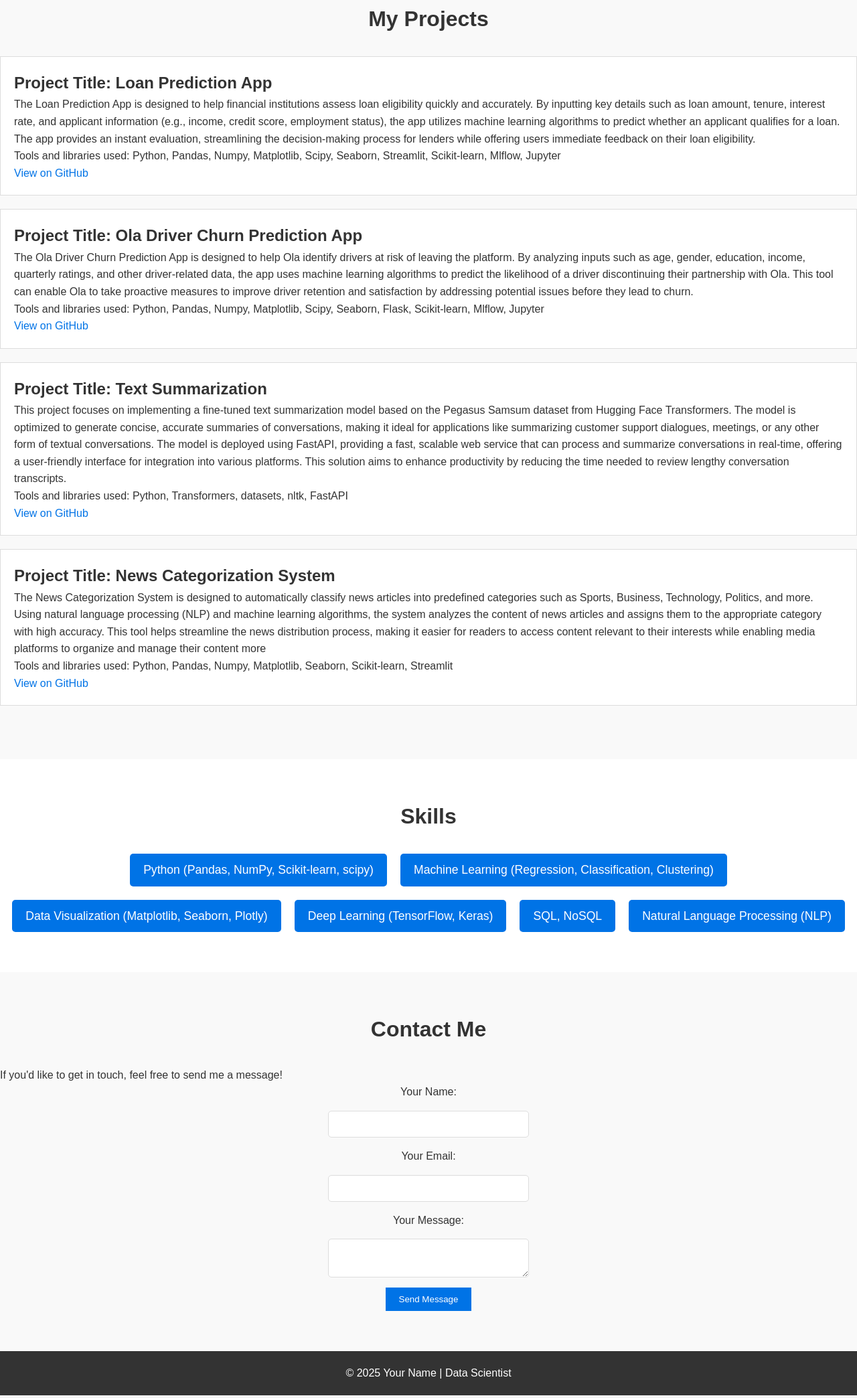
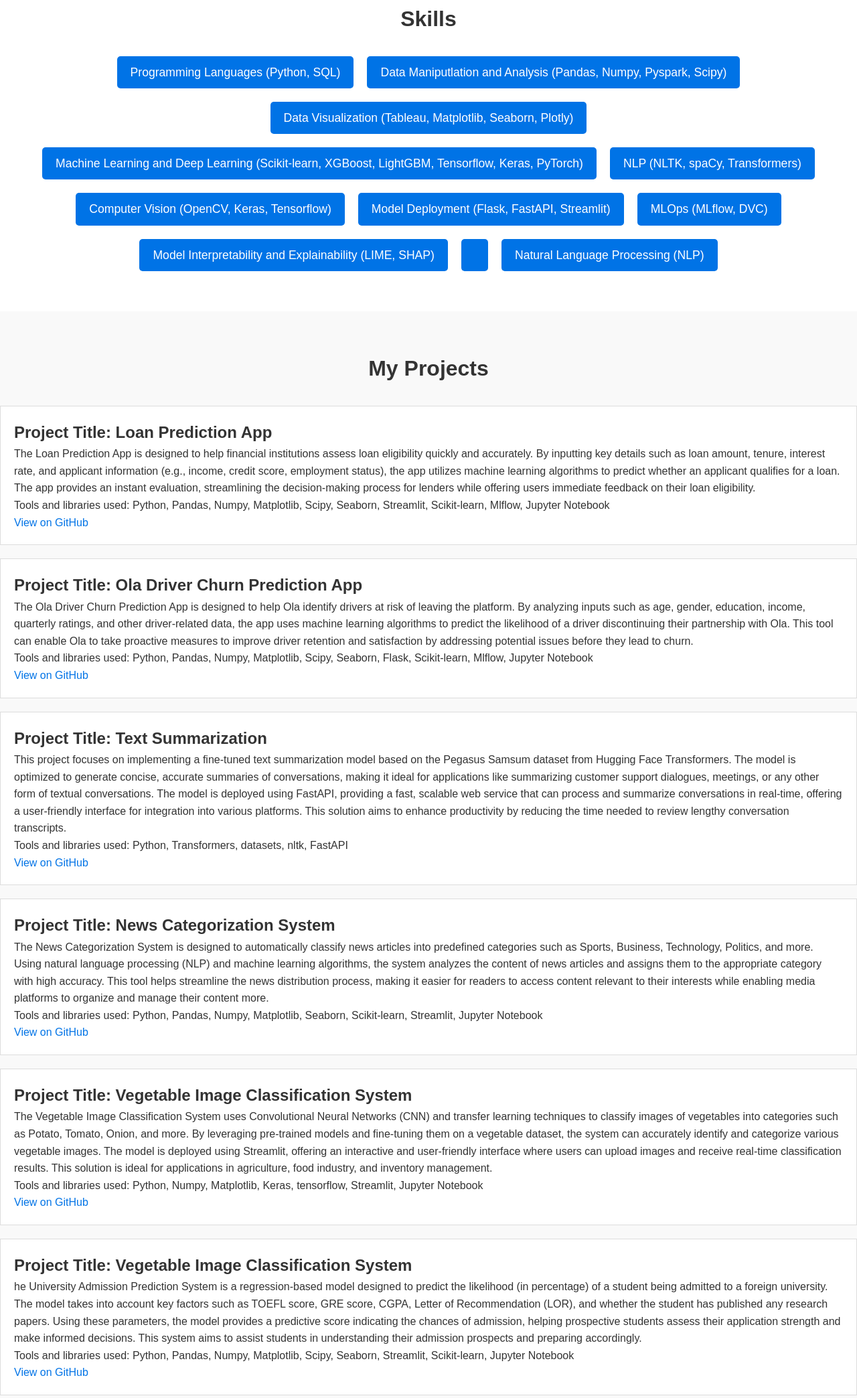
Before and after one commit to Sail2304/portfolio, a plain HTML site: page index.html in a window 1280 px wide. Shown: the part 338-2426 px from the top of the page at 67% size. Drawn offline with Linux system fonts and the light colour scheme.

Commit message:
updated skills

```diff
--- a/index.html
+++ b/index.html
@@ -28,6 +28,27 @@
         </div>
     </section>
 
+    <!-- Skills Section -->
+    <section id="skills">
+        <div class="container">
+            <h2>Skills</h2>
+            <ul>
+                <li>Programming Languages (Python, SQL)</li>
+                <li>Data Maniputlation and Analysis (Pandas, Numpy, Pyspark, Scipy)</li>
+                <li>Data Visualization (Tableau, Matplotlib, Seaborn, Plotly)</li>
+                <li>Machine Learning and Deep Learning (Scikit-learn, XGBoost, LightGBM, Tensorflow, Keras, PyTorch)</li>
+                <li>NLP (NLTK, spaCy, Transformers)</li>
+                <li>Computer Vision (OpenCV, Keras, Tensorflow)</li>
+                <li>Model Deployment (Flask, FastAPI, Streamlit)</li>
+                <li>MLOps (MLflow, DVC)</li>
+                <li>Model Interpretability and Explainability (LIME, SHAP)</li>
+                <li></li>
+                <li>Natural Language Processing (NLP)</li>
+                <!-- Add more skills as needed -->
+            </ul>
+        </div>
+    </section>
+
     <!-- Projects Section -->
     <section id="projects">
         <div class="container">
@@ -36,13 +57,13 @@
                 <h3>Project Title: Loan Prediction App
                 </h3>
                 <p>The Loan Prediction App is designed to help financial institutions assess loan eligibility quickly and accurately. By inputting key details such as loan amount, tenure, interest rate, and applicant information (e.g., income, credit score, employment status), the app utilizes machine learning algorithms to predict whether an applicant qualifies for a loan. The app provides an instant evaluation, streamlining the decision-making process for lenders while offering users immediate feedback on their loan eligibility.</p>
-                <p>Tools and libraries used: Python, Pandas, Numpy, Matplotlib, Scipy, Seaborn, Streamlit, Scikit-learn, Mlflow, Jupyter</p>
+                <p>Tools and libraries used: Python, Pandas, Numpy, Matplotlib, Scipy, Seaborn, Streamlit, Scikit-learn, Mlflow, Jupyter Notebook</p>
                 <a href="https://github.com/Sail2304/LoanTap" target="_blank">View on GitHub</a>
             </div>
             <div class="project">
                 <h3>Project Title: Ola Driver Churn Prediction App</h3>
                 <p>The Ola Driver Churn Prediction App is designed to help Ola identify drivers at risk of leaving the platform. By analyzing inputs such as age, gender, education, income, quarterly ratings, and other driver-related data, the app uses machine learning algorithms to predict the likelihood of a driver discontinuing their partnership with Ola. This tool can enable Ola to take proactive measures to improve driver retention and satisfaction by addressing potential issues before they lead to churn.</p>
-                <p>Tools and libraries used: Python, Pandas, Numpy, Matplotlib, Scipy, Seaborn, Flask, Scikit-learn, Mlflow, Jupyter</p>
+                <p>Tools and libraries used: Python, Pandas, Numpy, Matplotlib, Scipy, Seaborn, Flask, Scikit-learn, Mlflow, Jupyter Notebook</p>
                 <a href="https://github.com/Sail2304/Ola-driver-churn" target="_blank">View on GitHub</a>
             </div>
 
@@ -55,27 +76,25 @@
 
             <div class="project">
                 <h3>Project Title: News Categorization System</h3>
-                <p>The News Categorization System is designed to automatically classify news articles into predefined categories such as Sports, Business, Technology, Politics, and more. Using natural language processing (NLP) and machine learning algorithms, the system analyzes the content of news articles and assigns them to the appropriate category with high accuracy. This tool helps streamline the news distribution process, making it easier for readers to access content relevant to their interests while enabling media platforms to organize and manage their content more</p>
-                <p>Tools and libraries used: Python, Pandas, Numpy, Matplotlib, Seaborn, Scikit-learn, Streamlit </p>
+                <p>The News Categorization System is designed to automatically classify news articles into predefined categories such as Sports, Business, Technology, Politics, and more. Using natural language processing (NLP) and machine learning algorithms, the system analyzes the content of news articles and assigns them to the appropriate category with high accuracy. This tool helps streamline the news distribution process, making it easier for readers to access content relevant to their interests while enabling media platforms to organize and manage their content more.</p>
+                <p>Tools and libraries used: Python, Pandas, Numpy, Matplotlib, Seaborn, Scikit-learn, Streamlit, Jupyter Notebook </p>
                 <a href="https://github.com/Sail2304/FlipItNews" target="_blank">View on GitHub</a>
             </div>
+
+            <div class="project">
+                <h3>Project Title: Vegetable Image Classification System</h3>
+                <p>The Vegetable Image Classification System uses Convolutional Neural Networks (CNN) and transfer learning techniques to classify images of vegetables into categories such as Potato, Tomato, Onion, and more. By leveraging pre-trained models and fine-tuning them on a vegetable dataset, the system can accurately identify and categorize various vegetable images. The model is deployed using Streamlit, offering an interactive and user-friendly interface where users can upload images and receive real-time classification results. This solution is ideal for applications in agriculture, food industry, and inventory management.</p>
+                <p>Tools and libraries used: Python, Numpy, Matplotlib, Keras, tensorflow, Streamlit, Jupyter Notebook </p>
+                <a href="https://github.com/Sail2304/Ninjacart" target="_blank">View on GitHub</a>
+            </div>
+
+            <div class="project">
+                <h3>Project Title: Vegetable Image Classification System</h3>
+                <p>he University Admission Prediction System is a regression-based model designed to predict the likelihood (in percentage) of a student being admitted to a foreign university. The model takes into account key factors such as TOEFL score, GRE score, CGPA, Letter of Recommendation (LOR), and whether the student has published any research papers. Using these parameters, the model provides a predictive score indicating the chances of admission, helping prospective students assess their application strength and make informed decisions. This system aims to assist students in understanding their admission prospects and preparing accordingly.</p>
+                <p>Tools and libraries used: Python, Pandas, Numpy, Matplotlib, Scipy, Seaborn, Streamlit, Scikit-learn, Jupyter Notebook </p>
+                <a href="https://github.com/Sail2304/Jamboree" target="_blank">View on GitHub</a>
+            </div>
             <!-- Add more projects as needed -->
-        </div>
-    </section>
-
-    <!-- Skills Section -->
-    <section id="skills">
-        <div class="container">
-            <h2>Skills</h2>
-            <ul>
-                <li>Python (Pandas, NumPy, Scikit-learn, scipy)</li>
-                <li>Machine Learning (Regression, Classification, Clustering)</li>
-                <li>Data Visualization (Matplotlib, Seaborn, Plotly)</li>
-                <li>Deep Learning (TensorFlow, Keras)</li>
-                <li>SQL, NoSQL</li>
-                <li>Natural Language Processing (NLP)</li>
-                <!-- Add more skills as needed -->
-            </ul>
         </div>
     </section>
 
```
